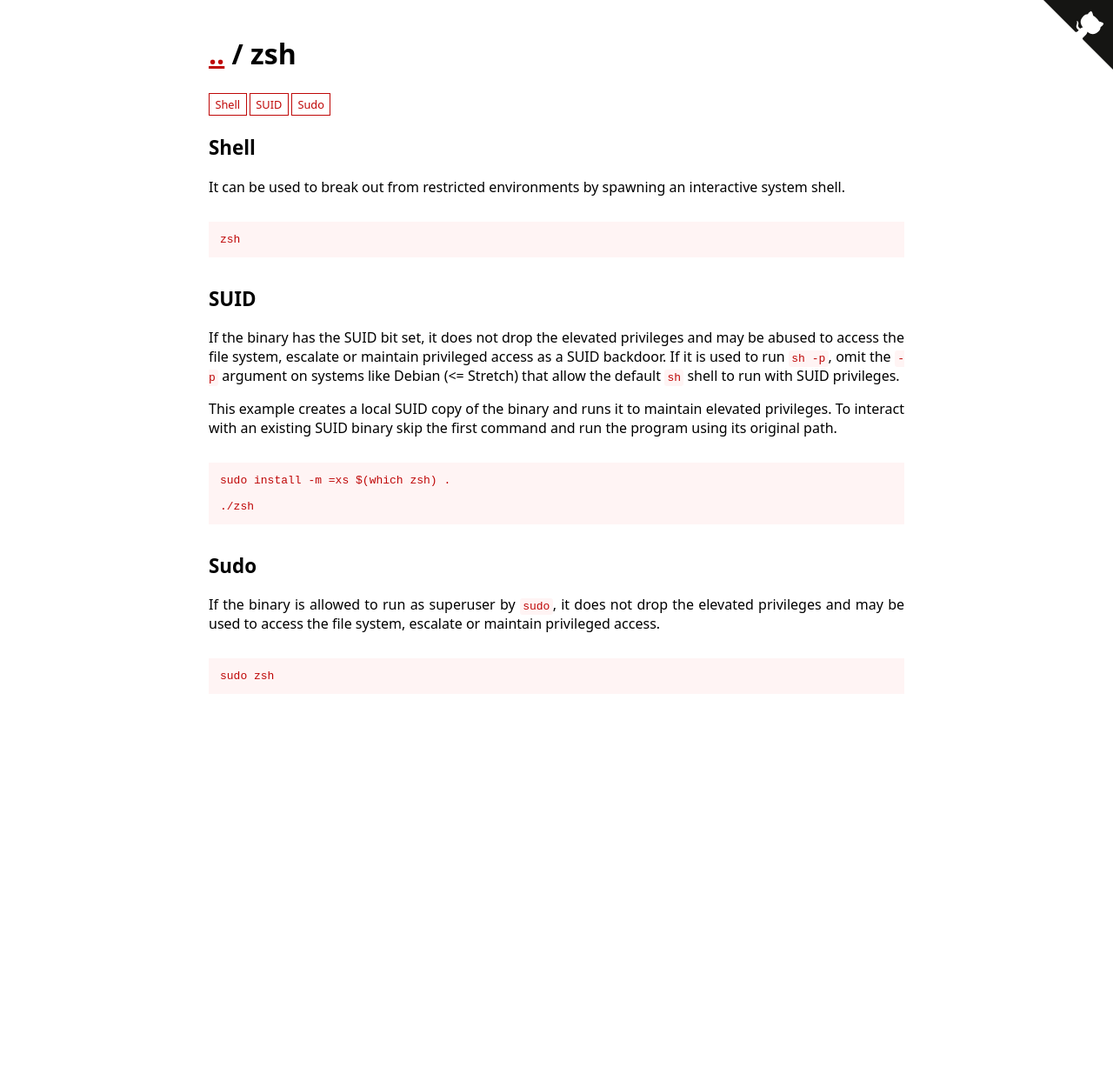
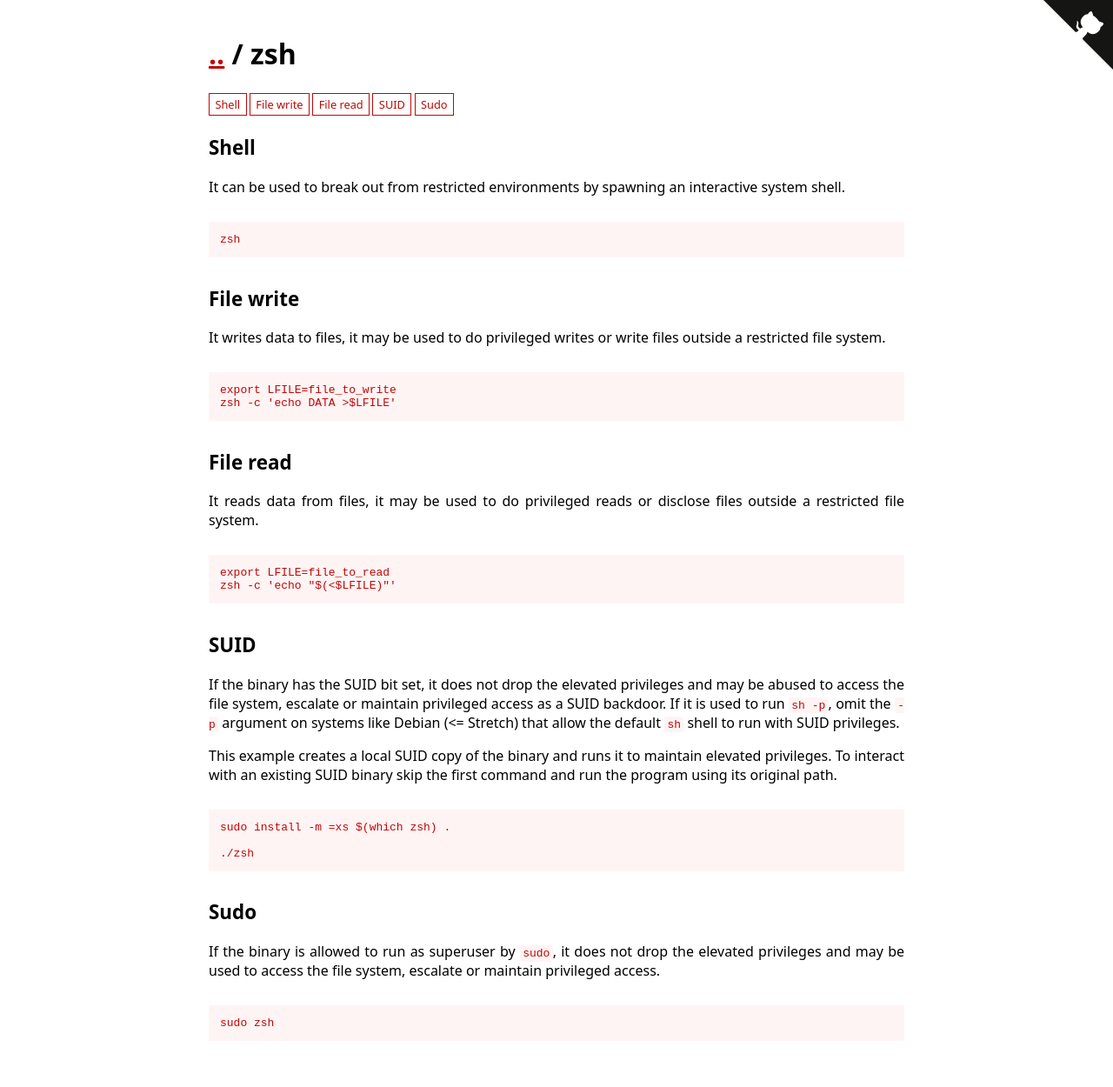
Before and after one commit to GTFOBins/GTFOBins.github.io, a Jekyll site: the page built from _gtfobins/zsh.md, in a window 1280 px wide. Shown: the whole page at 87% size. Built offline with Jekyll 4.4.1, drawn with Linux system fonts in a browser that asks for light colours; before the commit the page ends 900 px from its top, so only the background shows below that.

Commit message:
Add zsh file-read/write

```diff
--- a/_gtfobins/zsh.md
+++ b/_gtfobins/zsh.md
@@ -1,5 +1,13 @@
 ---
 functions:
+  file-read:
+    - code: |
+        export LFILE=file_to_read
+        zsh -c 'echo "$(<$LFILE)"'
+  file-write:
+    - code: |
+        export LFILE=file_to_write
+        zsh -c 'echo DATA >$LFILE'
   shell:
     - code: zsh
   suid:
```
